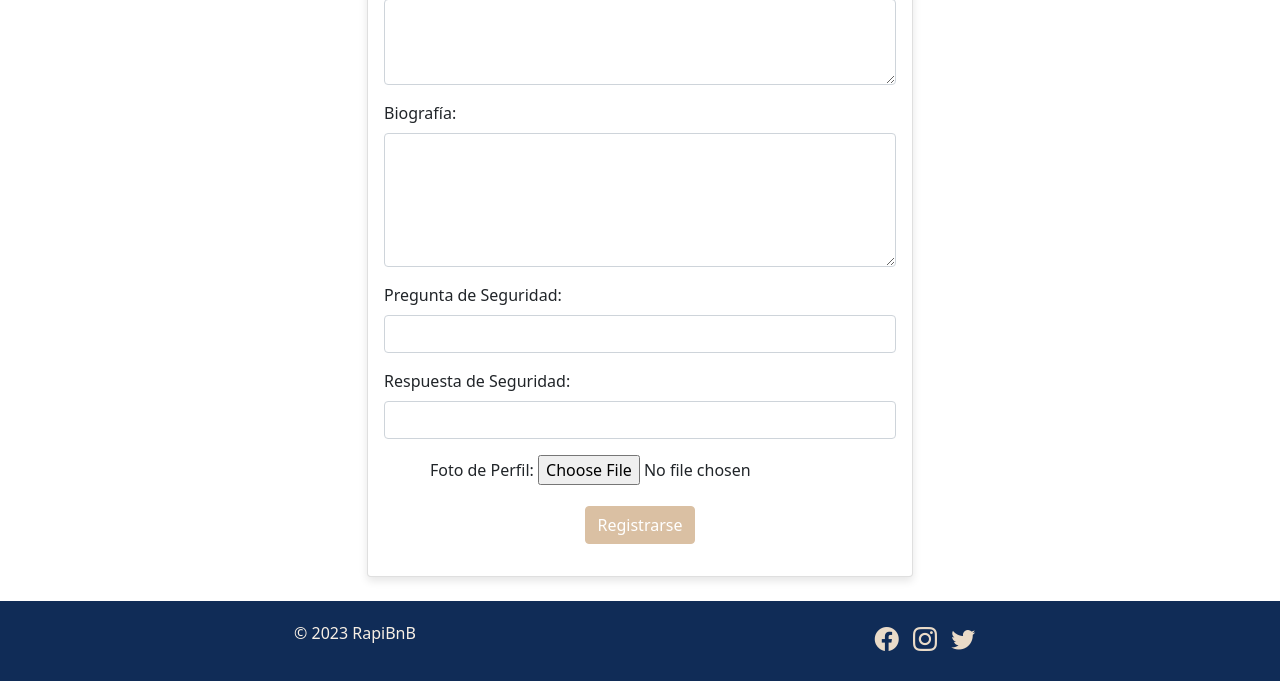
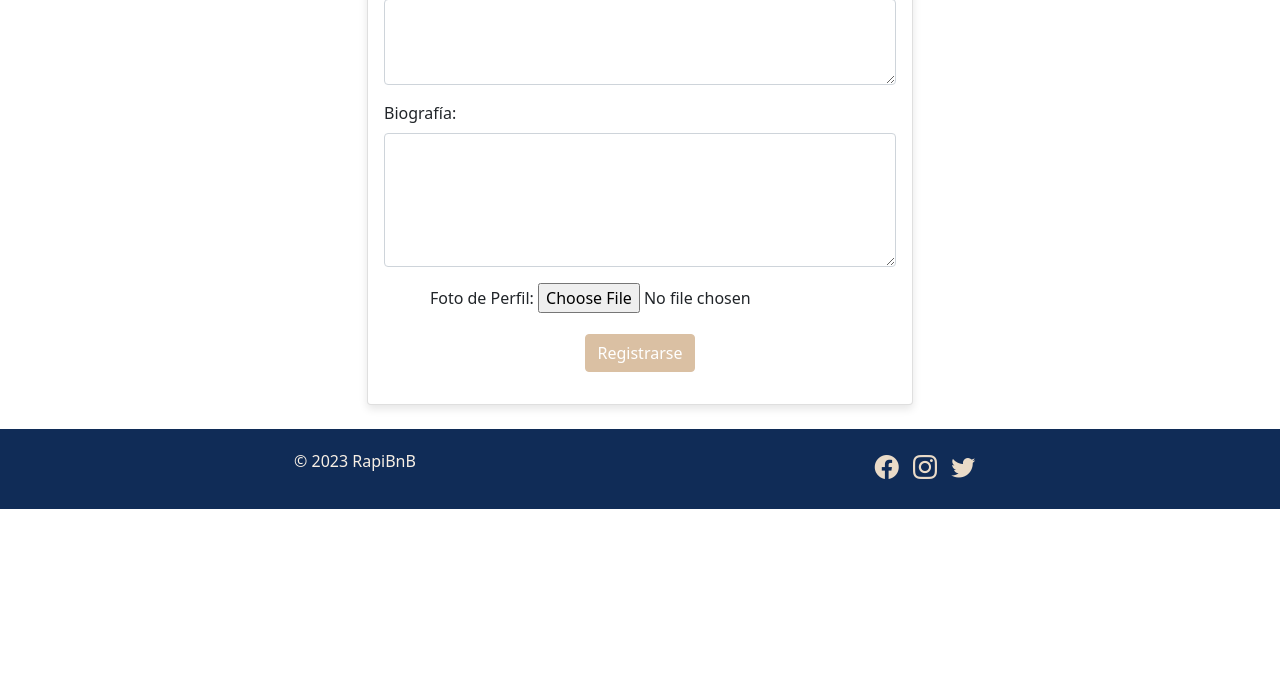
Before and after one commit to Sebaexeq/azterisk, a PHP site: page /registro.php in a window 1280 px wide. Shown: the part 636-1317 px from the top of the page. After the commit the page ends 1145 px from the top, so only its background shows below. Run offline with PHP 8.4, Linux system fonts and the light colour scheme.

Commit message:
Update registro.php

```diff
--- a/registro.php
+++ b/registro.php
@@ -32,8 +32,6 @@ if ($_SERVER["REQUEST_METHOD"] == "POST") {
     $confirmar_contrasena = $_POST["confirmar_contrasena"];
     $intereses = $_POST["intereses"];
     $biografia = $_POST["biografia"];
-    $pregunta_seguridad = $_POST["pregunta_seguridad"];
-    $respuesta_seguridad = $_POST["respuesta_seguridad"];
     $admin = false; // Valor por defecto para la columna admin
 
     // Verificar que las contraseñas coincidan
@@ -60,10 +58,10 @@ if ($_SERVER["REQUEST_METHOD"] == "POST") {
             if (move_uploaded_file($foto_perfil["tmp_name"], $ruta_archivo)) {
                 // Insertar nuevos datos de usuario en la base de datos
                 $hashed_password = password_hash($contrasena, PASSWORD_DEFAULT);
-                $sql = "INSERT INTO usuarios (nombre, apellido, email, contraseña, intereses, foto_perfil, bio, pregunta_seguridad, respuesta_seguridad, admin) VALUES (?, ?, ?, ?, ?, ?, ?, ?, ?, ?)";
+                $sql = "INSERT INTO usuarios (nombre, apellido, email, contraseña, intereses, foto_perfil, bio, admin) VALUES (?, ?, ?, ?, ?, ?, ?, ?)";
 
                 if ($stmt = mysqli_prepare($conexion, $sql)) {
-                    mysqli_stmt_bind_param($stmt, "sssssssssb", $nombre, $apellido, $email, $hashed_password, $intereses, $ruta_archivo, $biografia, $pregunta_seguridad, $respuesta_seguridad, $admin);
+                    mysqli_stmt_bind_param($stmt, "sssssssb", $nombre, $apellido, $email, $hashed_password, $intereses, $ruta_archivo, $biografia, $admin);
                     if (mysqli_stmt_execute($stmt)) {
                         $mensaje = "Registro exitoso. ¡Inicia sesión ahora!";
                         $mensaje_clase = "alert-success";
@@ -81,8 +79,6 @@ if ($_SERVER["REQUEST_METHOD"] == "POST") {
             $mensaje_clase = "alert-danger";
         }
     }
-    // Cerrar la conexión a la base de datos
-    mysqli_close($conexion);
 }
 ?>
 
@@ -190,16 +186,6 @@ if ($_SERVER["REQUEST_METHOD"] == "POST") {
                                 <textarea class="form-control" name="biografia" rows="5"><?php echo $biografia_valor; ?></textarea>
                             </div>
 
-                            <div class="mb-3">
-                                <label for="pregunta_seguridad" class="form-label">Pregunta de Seguridad:</label>
-                                <input type="text" class="form-control" name="pregunta_seguridad" required>
-                            </div>
-
-                            <div class="mb-3">
-                                <label for="respuesta_seguridad" class="form-label">Respuesta de Seguridad:</label>
-                                <input type="text" class="form-control" name="respuesta_seguridad" required>
-                            </div>
-
                             <div class="mb-3 text-center mx-auto">
                                 <label for="foto_perfil" class="form-label">Foto de Perfil:</label>
                                 <input type="file" class="form-control-file" name="foto_perfil">
@@ -214,14 +200,9 @@ if ($_SERVER["REQUEST_METHOD"] == "POST") {
             </div>
         </div>
     </div>
-
-    <!-- Incluir el pie de página -->
     <?php require_once('footer.php'); ?>
-
-    <!-- Agregar los enlaces a los scripts de Bootstrap 5 -->
     <script src="https://code.jquery.com/jquery-3.6.0.min.js"></script>
     <script src="https://cdn.jsdelivr.net/npm/@popperjs/core@2.11.6/dist/umd/popper.min.js"></script>
     <script src="https://cdn.jsdelivr.net/npm/bootstrap@5.0.0/dist/js/bootstrap.min.js"></script>
 </body>
-
 </html>
```
